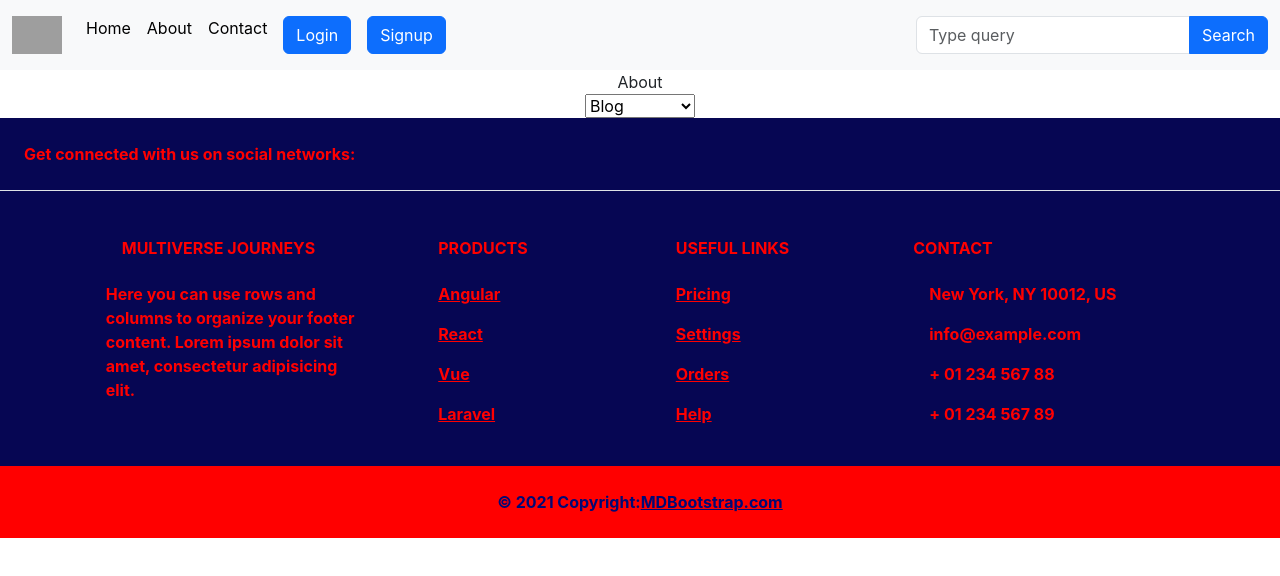
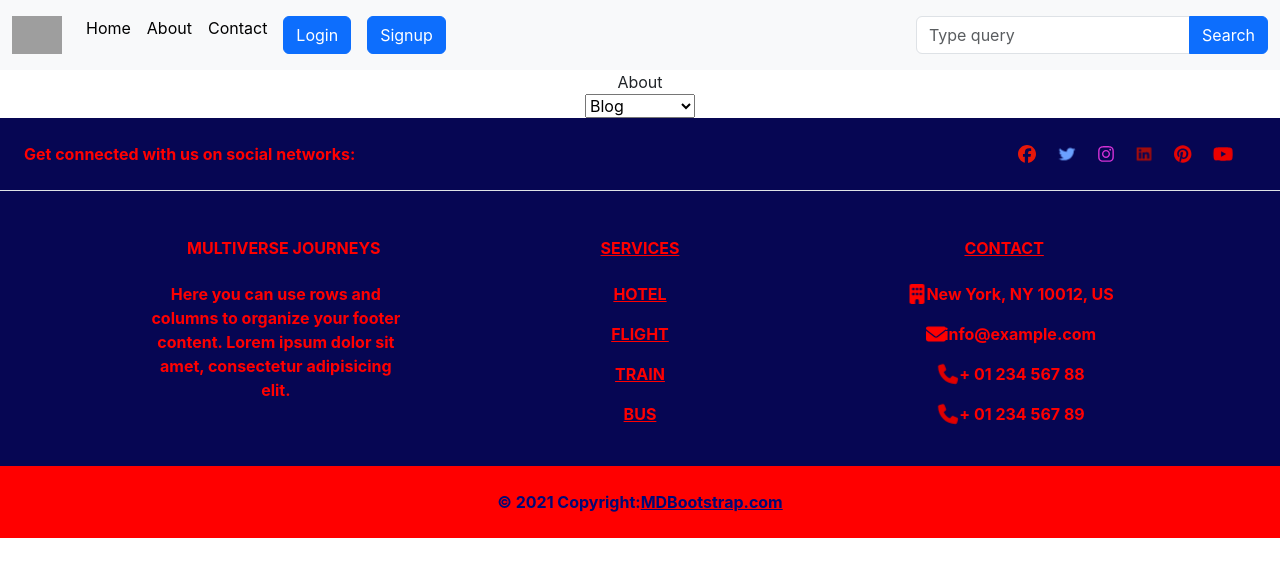
Before and after one commit to Madhabi-2004/Minor-project, a React (Create React App) app: page /about in a window 1280 px wide. Shown: the top 576 px of the page. Built offline with nearby package versions, Linux system fonts and the light colour scheme; grey boxes are pictures that could not be loaded.

Commit message:
heade footer update

```diff
--- a/package.json
+++ b/package.json
@@ -3,9 +3,15 @@
   "version": "0.1.0",
   "private": true,
   "dependencies": {
+    "@fortawesome/fontawesome-svg-core": "^6.4.2",
+    "@fortawesome/free-brands-svg-icons": "^6.4.2",
+    "@fortawesome/free-regular-svg-icons": "^6.4.2",
+    "@fortawesome/free-solid-svg-icons": "^6.4.2",
+    "@fortawesome/react-fontawesome": "^0.2.0",
     "@testing-library/jest-dom": "^5.17.0",
     "@testing-library/react": "^13.4.0",
     "@testing-library/user-event": "^13.5.0",
+    "babel-plugin-macros": "^3.1.0",
     "mdb-react-ui-kit": "^6.3.0",
     "react": "^18.2.0",
     "react-dom": "^18.2.0",
--- a/public/index.html
+++ b/public/index.html
@@ -27,6 +27,7 @@
       work correctly both with client-side routing and a non-root public URL.
       Learn how to configure a non-root public URL by running `npm run build`.
     -->
+    <!-- <link src="https://cdnjs.cloudflare.com/ajax/libs/font-awesome/6.4.2/css/all.min.css"/> -->
     <title>React App</title>
   </head>
   <body>
--- a/src/Components/Footer/Footer.css
+++ b/src/Components/Footer/Footer.css
@@ -12,3 +12,6 @@ section{
 span{
     color: red;
 }
+.mb-4{
+    text-align: center;
+}
--- a/src/Components/Footer/Footr.jsx
+++ b/src/Components/Footer/Footr.jsx
@@ -1,8 +1,20 @@
 import React from 'react';
-// import { MDBFooter, MDBContainer, MDBRow, MDBCol, MDBIcon } from 'mdb-react-ui-kit';
+import { FontAwesomeIcon } from '@fortawesome/react-fontawesome'
+import { faFacebook, faTwitter, faInstagram, faLinkedin, faPinterest, faYoutube } from '@fortawesome/free-brands-svg-icons'
+import { faPhone, faEnvelope, faBuilding } from '@fortawesome/free-solid-svg-icons'
+
+
+
+
 import "./Footer.css";
 
 export default function App() {
+  const services = [
+    { title: 'HOTEL', link: '#' },
+    { title: 'FLIGHT', link: '#' },
+    { title: 'TRAIN', link: '#' },
+    { title: 'BUS', link: '#' },
+  ];
   return (
     <div className='footer-body'>
       {/* <!-- Footer --> */}
@@ -18,22 +30,22 @@ export default function App() {
           {/* <!-- Right --> */}
           <div>
             <a href="" className="me-4 link-secondary">
-              <i className="fab fa-facebook-f"></i>
+              <FontAwesomeIcon icon={faFacebook} beatFade style={{ color: "#e6180a", }} />
             </a>
             <a href="" className="me-4 link-secondary">
-              <i className="fab fa-twitter"></i>
+              <FontAwesomeIcon icon={faTwitter} bounce style={{ color: "#6ba1ff", }} />
             </a>
             <a href="" className="me-4 link-secondary">
-              <i className="fab fa-google"></i>
+              <FontAwesomeIcon icon={faInstagram} beatFade style={{ color: "#d433d7", }} />
             </a>
             <a href="" className="me-4 link-secondary">
-              <i className="fab fa-instagram"></i>
+              <FontAwesomeIcon icon={faLinkedin} bounce style={{ color: "#a10c0c", }} />
             </a>
             <a href="" className="me-4 link-secondary">
-              <i className="fab fa-linkedin"></i>
+              <FontAwesomeIcon icon={faPinterest} beatFade style={{ color: "#e60505", }} />
             </a>
             <a href="" className="me-4 link-secondary">
-              <i className="fab fa-github"></i>
+              <FontAwesomeIcon icon={faYoutube} beatFade style={{ color: "#eb0000", }} />
             </a>
           </div>
           {/* <!-- Right --> */}
@@ -59,29 +71,24 @@ export default function App() {
               {/* <!-- Grid column --> */}
 
               {/* <!-- Grid column --> */}
+              {/* <!-- Links --> */}
               <div className="col-md-2 col-lg-2 col-xl-2 mx-auto mb-4">
-                {/* <!-- Links --> */}
                 <h6 className="text-uppercase fw-bold mb-4">
-                  Products
+                  <u>Services</u>
                 </h6>
-                <p>
-                  <a href="#!" className="text-reset">Angular</a>
-                </p>
-                <p>
-                  <a href="#!" className="text-reset">React</a>
-                </p>
-                <p>
-                  <a href="#!" className="text-reset">Vue</a>
-                </p>
-                <p>
-                  <a href="#!" className="text-reset">Laravel</a>
-                </p>
+                {services.map((service, index) => (
+                  <p key={index}>
+                    <a href={service.link} className="text-reset">
+                      {service.title}
+                    </a>
+                  </p>
+                ))}
               </div>
               {/* <!-- Grid column --> */}
               {/* <!-- Grid column --> */}
-              <div className="col-md-3 col-lg-2 col-xl-2 mx-auto mb-4">
-                {/* <!-- Links --> */}
-                <h6 className="text-uppercase fw-bold mb-4">
+              {/* <div className="col-md-3 col-lg-2 col-xl-2 mx-auto mb-4"> */}
+              {/* <!-- Links --> */}
+              {/* <h6 className="text-uppercase fw-bold mb-4">
                   Useful links
                 </h6>
                 <p>
@@ -96,20 +103,17 @@ export default function App() {
                 <p>
                   <a href="#!" className="text-reset">Help</a>
                 </p>
-              </div>
+              </div> */}
               {/* <!-- Grid column --> */}
 
               {/* <!-- Grid column --> */}
               <div className="col-md-4 col-lg-3 col-xl-3 mx-auto mb-md-0 mb-4">
                 {/* <!-- Links --> */}
-                <h6 className="text-uppercase fw-bold mb-4">Contact</h6>
-                <p><i className="fas fa-home me-3 text-secondary"></i> New York, NY 10012, US</p>
-                <p>
-                  <i className="fas fa-envelope me-3 text-secondary"></i>
-                  info@example.com
-                </p>
-                <p><i className="fas fa-phone me-3 text-secondary"></i> + 01 234 567 88</p>
-                <p><i className="fas fa-print me-3 text-secondary"></i> + 01 234 567 89</p>
+                <h6 className="text-uppercase fw-bold mb-4"><u>Contact</u></h6>
+                <p><i className="fas fa-home me-3 text-secondary"></i><FontAwesomeIcon icon={faBuilding} beat style={{ color: "#ff0000", }} /> New York, NY 10012, US</p>
+                <p><i className="fas fa-envelope me-3 text-secondary"></i><FontAwesomeIcon icon={faEnvelope} beat style={{ color: "#ff0000", }} />info@example.com</p>
+                <p><i className="fas fa-phone me-3 text-secondary"></i><FontAwesomeIcon icon={faPhone} beat style={{ color: "#e00000", }} /> + 01 234 567 88</p>
+                <p><i className="fas fa-print me-3 text-secondary"></i><FontAwesomeIcon icon={faPhone} beat style={{ color: "#e00000", }} /> + 01 234 567 89</p>
               </div>
               {/* <!-- Grid column --> */}
             </div>
--- a/src/Components/Header/Header.jsx
+++ b/src/Components/Header/Header.jsx
@@ -1,74 +1,36 @@
 import React from "react";
 import { Link } from "react-router-dom";
 import CommonSelect from "../CommonSelect/CommonSelect";
+import  { useState } from 'react';
+import "./Header.css"
 
 export default function Header() {
-  const navlinks = [
-    {
-      links: "Home",
-      path: "/home",
-    },
-    {
-      links: "About",
-      path: "/about",
-    },
-    {
-      links: "Contact",
-      path: "/contact",
-    },
-  ];
+  const [navLinks] = useState([
+    { text: 'Home', link: '#' },
+    { text: 'About', link: '#' },
+    { text: 'Contact', link: '#' },
+  ]);
 
-  const dataset = [
-    {
-      name: "profile",
-    },
-    {
-      name: "logout",
-    },
-  ];
+  const [searchQuery, setSearchQuery] = useState('');
+
+  const handleSearchInputChange = (e) => {
+    setSearchQuery(e.target.value);
+  };
+
 
   return (
     <div>
-      {/* <nav className="navbar navbar-expand-lg navbar-light bg-light">
+      <nav className="navbar navbar-expand-lg navbar-light bg-light">
       <div className="container-fluid">
         <a className="navbar-brand" href="#">
-            Navbar
+          <img
+            src="https://img.freepik.com/free-vector/bird-colorful-logo-gradient-vector_343694-1365.jpg"
+            alt=""
+            width={50}
+          />
         </a>
         <button
           className="navbar-toggler"
-            type="button"
-            data-mdb-toggle="collapse"
-            data-mdb-target="#navbarNavAltMarkup"
-            aria-controls="navbarNavAltMarkup"
-            aria-expanded="false"
-            aria-label="Toggle navigation"
-          >
-            <i className="fas fa-bars"></i>
-          </button>
-          <div className="collapse navbar-collapse" id="navbarNavAltMarkup">
-            <div className="navbar-nav">
-              {navlinks.map((item) => (
-                <Link
-                  className="nav-link active"
-                  aria-current="page"
-                  to={item.path}
-                >
-                  {item.links}
-                </Link>
-              ))}
-            </div>
-            <div className="nav-link">
-              <CommonSelect dataset={dataset} />
-            </div>
-          </div>
-        </div>
-      </nav> */}
-
-      <nav class="navbar navbar-expand-lg navbar-light bg-light">
-        <div class="container-fluid">
-          <a class="navbar-brand" href="#"><img src="https://img.freepik.com/free-vector/bird-colorful-logo-gradient-vector_343694-1365.jpg" alt="" width={50} /></a>
-          <button
-            class="navbar-toggler"
           type="button"
           data-mdb-toggle="collapse"
           data-mdb-target="#navbarTogglerDemo02"
@@ -76,49 +38,44 @@ export default function Header() {
           aria-expanded="false"
           aria-label="Toggle navigation"
         >
-            <i class="fas fa-bars"></i>
+          <i className="fas fa-bars"></i>
         </button>
-          <div class="collapse navbar-collapse" id="navbarTogglerDemo02">
-            <ul class="navbar-nav me-auto mb-2 mb-lg-0">
-              <li class="nav-item">
-                <a class="nav-link active" aria-current="page" href="#">Home</a>
+        <div className="collapse navbar-collapse" id="navbarTogglerDemo02">
+          <ul className="navbar-nav mb-2 me-auto mb-lg-0 ">
+            {navLinks.map((link, index) => (
+              <li className="nav-item" key={index}>
+                <a className="nav-link active" aria-current="page" href={link.link}>
+                  {link.text}
+                </a>
               </li>
-              <li class="nav-item">
-                <a class="nav-link active" aria-current="page" href="#">About</a>
+            ))}
+            <li className="nav-item">
+              <a className="nav-link active" aria-current="page" href="#">
+                <button type="button" className="btn btn-primary">
+                  Login
+                </button>
+              </a>
             </li>
-              <li class="nav-item">
-                <a class="nav-link active" aria-current="page" href="#">Contact</a>
-              </li>
-              {/* <li class="nav-item">
-                <a class="nav-link" href="#">Link</a>
-              </li> */}
-              {/* <li class="nav-item">
-                <a class="nav-link disabled"
-                >Disabled</a
-                >
-              </li> */}
-              <li class="nav-item">
-                <a class="nav-link active" aria-current="page" href="#"><button type="button" class="btn btn-primary">Login</button></a>
-              </li>
-              <li class="nav-item">
-                <a class="nav-link active" aria-current="page" href="#"><button type="button" class="btn btn-primary">Signup</button></a>
+            <li className="nav-item">
+              <a className="nav-link active" aria-current="page" href="#">
+                <button type="button" className="btn btn-primary">
+                  Signup
+                </button>
+              </a>
             </li>
           </ul>
-            <form class="d-flex input-group w-auto">
+          <form className="d-flex input-group w-auto">
             <input
               type="search"
-                class="form-control"
+              className="form-control"
               placeholder="Type query"
               aria-label="Search"
+              value={searchQuery}
+              onChange={handleSearchInputChange}
             />
-              {/* <button
-                class="btn btn-outline-primary"
-                type="button"
-                data-mdb-ripple-color="dark"
-              >
+            <button type="button" className="btn btn-primary">
               Search
-              </button> */}
-              <button type="button" class="btn btn-primary">Search</button>
+            </button>
           </form>
         </div>
       </div>
```
Also changed, not shown: src/Components/Header/Header.css (line endings or trailing spaces), 1 other file (tests, documents, lock files or other folders). Lines whose indentation alone changed are shown as unchanged.
